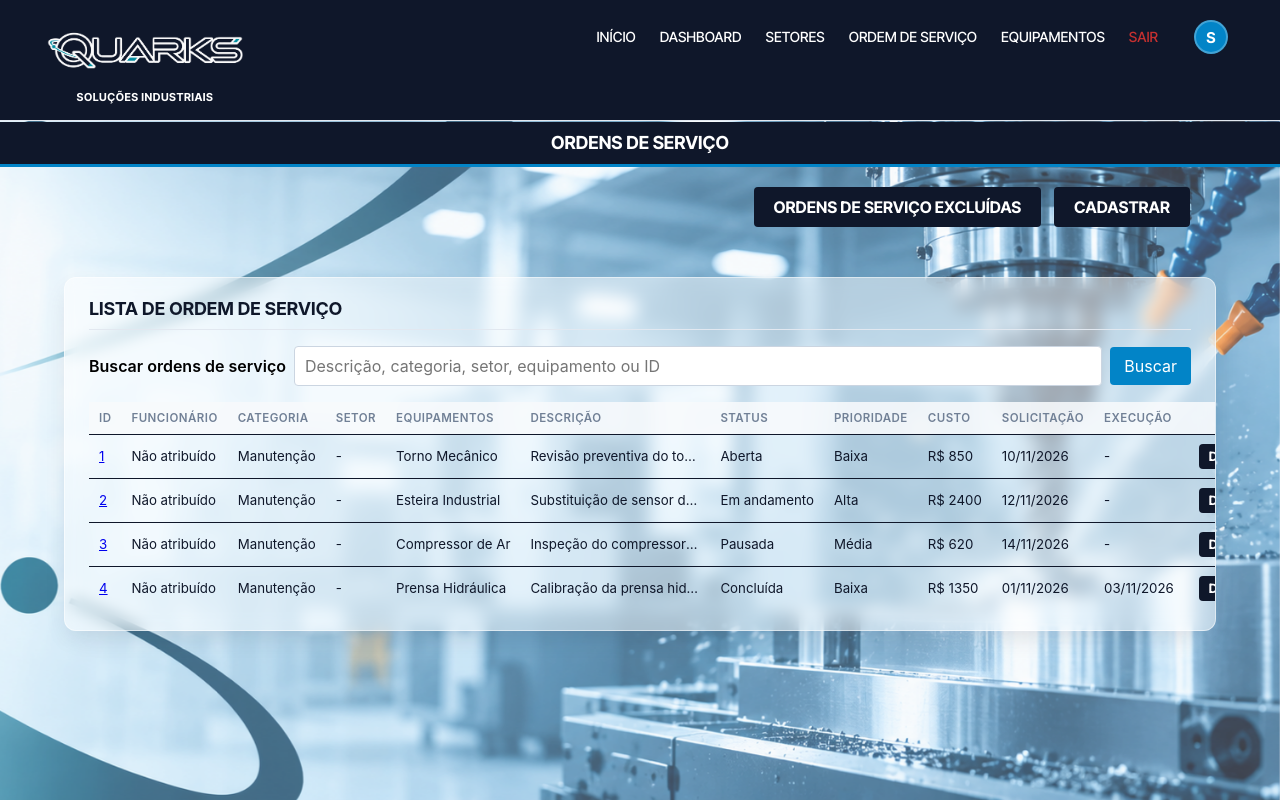
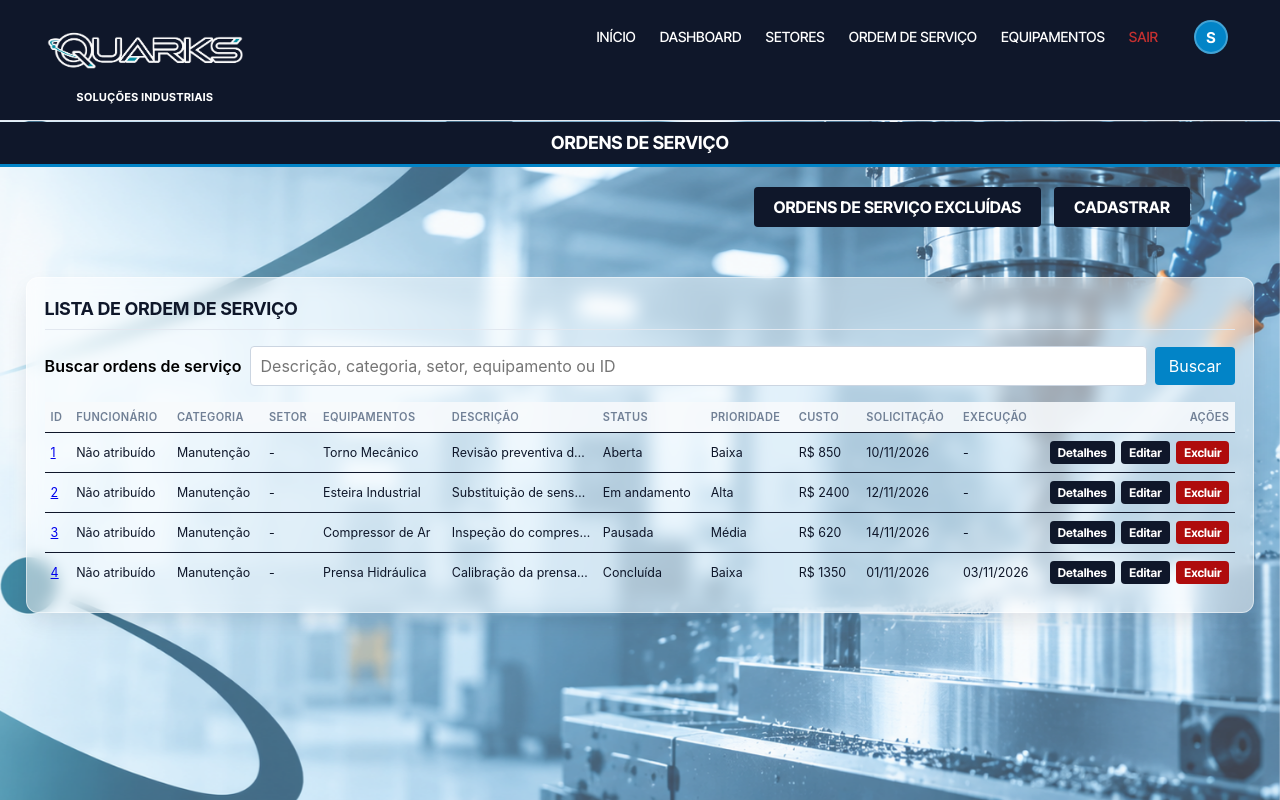
Before and after one commit to Eduardo271012/Projeto_Final_v2, a Flask app: page /ordens_servico in a window 1280 px wide. Run offline with Flask 3, Linux system fonts and the light colour scheme; a user stored in the database is signed in; data comes from the database, SQL or seed files in the repository; tables that the repository leaves empty hold one stand-in row (values such as "Sample post"); parts of the project's set-up code (start-up, migrations or seed data) failed here and were passed over.

Commit message:
Commit 15:15

```diff
--- a/app.py
+++ b/app.py
@@ -64,7 +64,7 @@ def login():
             return redirect(url_for("login"))
         if usuario_resultado and usuario_resultado.check_password(senha):
             login_user(usuario_resultado)
-            flash(f"BEM-VINDO(A), {usuario_resultado.nome}!😁", "welcome")
+            flash(f"BEM-VINDO(A), {usuario_resultado.nome} ({usuario_resultado.papel})!😁", "welcome")
             return redirect(url_for("index"))
         else:
             flash("Falha na autenticação: E-mail e senha não encontrado", "error")
--- a/criar_adm.py
+++ b/criar_adm.py
@@ -5,13 +5,13 @@ from database import db_session, Usuario
 
 def criar_usuario():
     admin = db_session.execute(
-        select(Usuario).where(Usuario.email == "adm@gmail.com")
+        select(Usuario).where(Usuario.email == "adm.pagotto@gmail.com")
     ).scalar_one_or_none()
 
     if admin is None:
         admin = Usuario(
             nome="Admin",
-            email="adm@gmail.com",
+            email="adm.pagotto@gmail.com",
             papel="admin",
         )
         admin.set_password("quarks26")
--- a/database.py
+++ b/database.py
@@ -50,7 +50,7 @@ class OrdemServico(Base):
     id = Column(Integer, primary_key=True, autoincrement=True)
     responsavel_id = Column(Integer, ForeignKey('usuarios.id', ondelete='SET NULL', onupdate='CASCADE'), nullable=True)
     setor_id = Column(Integer, ForeignKey('setores.id', ondelete='SET NULL', onupdate='CASCADE'), nullable=True)
-    categoria = Column(String(30), nullable=False, default='Manutenção')
+    categoria = Column(String(30), nullable=False)
     custo_total = Column(Integer)
     descricao = Column(String(500), nullable=False)
     status_os = Column(String(25), nullable=False)
--- a/static/css/style.css
+++ b/static/css/style.css
@@ -576,14 +576,14 @@ main {
 /* ================= PAINÉIS E TABELAS ================= */
 .painel,
 body.tela-listas .container-perfil {
-    background-color: rgba(255, 255, 255, 0.50) !important; /* Transparência suave */
-    backdrop-filter: blur(8px); /* Efeito vidro fosco para não perder leitura */
+    background-color: rgba(255, 255, 255, 0.50) !important;
+    backdrop-filter: blur(8px);
     -webkit-backdrop-filter: blur(8px);
     border: 1px solid rgba(255, 255, 255, 0.5) !important;
     border-radius: 12px !important;
-    padding: 20px 24px !important; /* Padding interno menor */
-    max-width: 1450px !important; /* Largura reduzida para mostrar mais o fundo */
-    width: 90% !important;
+    padding: 20px 18px !important; /* Padding lateral ajustado */
+    max-width: 1600px !important; /* Permite usar melhor telas widescreen */
+    width: 96% !important; /* Aproveita melhor a largura da tela */
     box-sizing: border-box !important;
     margin: 0 auto 32px auto !important;
     box-shadow: 0 10px 25px -5px rgba(15, 23, 42, 0.12) !important;
@@ -612,25 +612,25 @@ table {
 
 th, td {
     text-align: left;
-    padding: 9px 10px; /* Linhas mais compactas na altura */
+    padding: 8px 6px; /* Células mais compactas nas laterais */
     border-bottom: 1px solid var(--cor-borda, #e2e8f0);
-    font-size: 0.83rem;
+    font-size: 0.78rem; /* Fonte levemente menor para caberem as 12 colunas */
     color: #0f172a;
     vertical-align: middle;
 }
 
 th {
-    background-color: rgba(248, 250, 252, 0.75); /* Cabeçalho da tabela também translúcido */
+    background-color: rgba(248, 250, 252, 0.75);
     color: var(--cor-texto-claro, #64748b);
     font-weight: 600;
     text-transform: uppercase;
-    font-size: 0.72rem;
-    letter-spacing: 0.04em;
+    font-size: 0.69rem;
+    letter-spacing: 0.03em;
     white-space: nowrap;
 }
 
 td {
-    max-width: 190px; /* Enxuga textos longos para caber tudo sem rolar */
+    max-width: 140px; /* Reduzido de 190px para dar espaço aos botões */
     white-space: nowrap;
     overflow: hidden;
     text-overflow: ellipsis;
@@ -641,7 +641,7 @@ td {
     margin: 0;
 }
 
-/* Impede que a última coluna (AÇÕES) corte os botões */
+/* Mantém a coluna AÇÕES visível e alinhada à direita */
 th:last-child,
 td:last-child {
     max-width: none;
@@ -667,7 +667,6 @@ tbody tr:hover {
     text-align: center;
 }
 
-/* CORREÇÃO: Mantém o comportamento de célula de tabela sem quebrar as colunas */
 td.acoes {
     display: table-cell !important;
     text-align: right;
@@ -678,9 +677,9 @@ td.acoes {
 .acoes button,
 .acoes a {
     display: inline-block;
-    padding: 5px 10px;
-    font-size: 0.8rem;
-    margin-left: 5px;
+    padding: 4px 8px; /* Botões mais compactos */
+    font-size: 0.75rem;
+    margin-left: 3px;
 }
 
 .acoes-col {
--- a/templates/ordens_servico.html
+++ b/templates/ordens_servico.html
@@ -22,7 +22,7 @@
             <h2 class="card-titulo">{% if editar %}EDITAR{% else %}CADASTRAR{% endif %} OS</h2>
             <form method="POST" action="{{ url_for('cadastro_ordem_view') if not editar else url_for('editar_ordem_servico', ordem_id=editar.id)}}">
                 <div class="campo-formulario">
-                    <label for="responsavel_id">Funcionário responsável</label>
+                    <label for="responsavel_id">Solicitante</label>
                     <select id="responsavel_id" name="responsavel_id" required class="campo-input">
                         {% if usuarios %}
                             {% if not editar %}
@@ -69,8 +69,9 @@
                     </select>
                 </div>
                 <div class="campo-formulario">
-                    <label for="equipamentos_ids">Equipamentos (selecione um ou mais)</label>
-                    <select id="equipamentos_ids" name="equipamentos_ids" required multiple size="4" class="campo-input">
+                    <label for="equipamentos_ids">Equipamento</label>
+                    <select id="equipamentos_ids" name="equipamentos_ids" required class="campo-input">
+                        <option value="" disabled {% if not editar %}selected{% endif %}>Selecione um equipamento</option>
                         {% for equipamento in equipamentos %}
                             <option value="{{ equipamento.id }}"
                                 {% if editar and equipamento.id in equipamentos_selecionados %}selected{% endif %}>
@@ -81,6 +82,7 @@
                         {% endfor %}
                     </select>
                 </div>
+
                 <div class="campo-formulario">
                     <label for="descricao">Descrição do Problema / Serviço</label>
                     <textarea id="descricao" name="descricao" required placeholder="Ex: Substituir o óleo hidráulico e limpar os filtros." class="campo-input">{{ editar.descricao if editar else '' }}</textarea>
```
